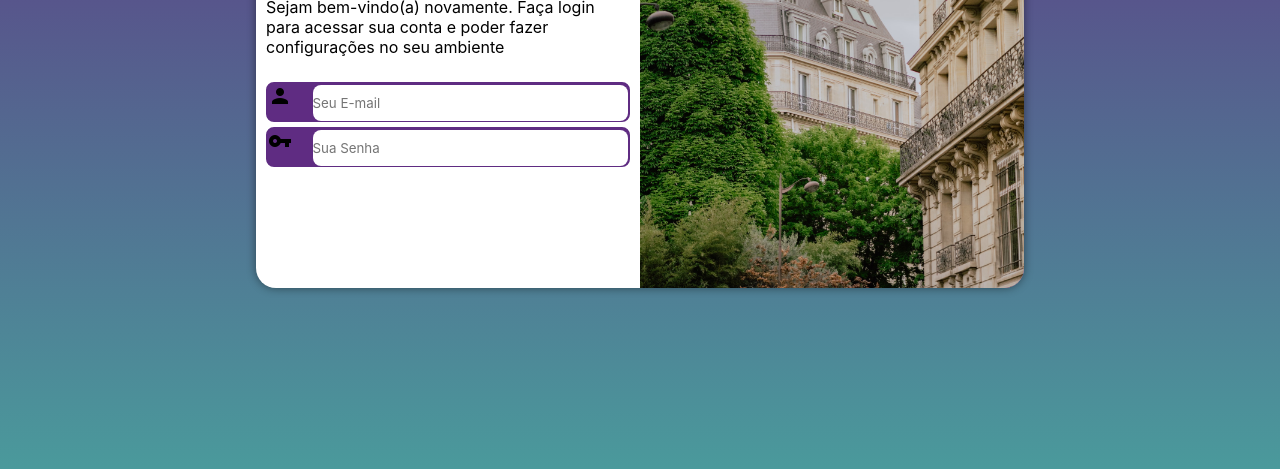
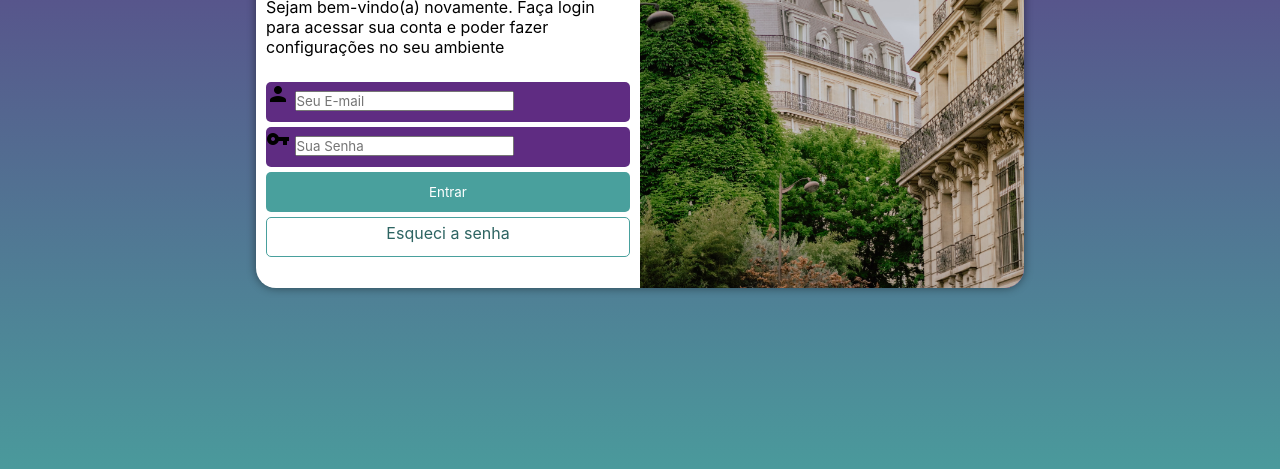
Before and after one commit to Kaua-da-Cunha-Rodrigues/projeto-login, a plain HTML site: page index.html in a window 1280 px wide. Shown: the part 287-756 px from the top of the page. Drawn offline with Linux system fonts and the light colour scheme.

Commit message:
quase finalizado

```diff
--- a/estilos/style.css
+++ b/estilos/style.css
@@ -22,7 +22,7 @@ section#login{
     display: block;
     background-color: white;
     width: 250px;
-    height: 500px;
+    height: 525px;
     border-radius: 20px;
     position: absolute;
     top: 50%;
@@ -51,21 +51,43 @@ section #form p.desc{
     font-size: 0.8em;
     padding-bottom: 20px;
 }
-section #form .campoForm{
+form div.campoForm{
+    background-color: var(--cor1);
     display: block;
     width: 100%;
     height: 40px;
+    border-radius: 5px;
     margin: 5px 0;
-    background-color: var(--cor1);
-    border: 2px solid var(--cor1);
-    border-radius: 8px;
 }
-section #form .campoForm input{
-    width: calc(100% - 45px);
-    height: 100%;
-    border: 0;
-    border-radius: 8px;
+form div.campoForm label{
+    display: none;
 }
-section #form .campoForm i{
-    width: 40px;
+form input[type=submit]{
+    display: block;
+    width: 100%;
+    height: 40px;
+    background-color: var(--cor0);
+    color: white;
+    border: none;
+    border-radius: 5px;
+    cursor: pointer;
 }
+form input[type=submit]:hover{
+    background-color: #2d6462;
+}
+form a.botao{
+    display: block;
+    text-align: center;
+    width: 100%;
+    height: 40px;
+    padding-top: 5px;
+    margin-top: 5px;
+    background-color: white;
+    color: #2d6462;
+    border: 1px solid #49a09d;
+    border-radius: 5px;
+    text-decoration: none;
+}
+form a.botao:hover{
+    background-color: #6cd3cf;
+}
--- a/index.html
+++ b/index.html
@@ -21,16 +21,17 @@
 
                     <div class="campoForm">
                         <i class="material-icons">person</i>
-                            <input type="text" name="email" id="iemail" placeholder="Seu E-mail">
-                            <label for="iemail"></label>
+                        <input type="text" name="email" id="iemail" placeholder="Seu E-mail" autocomplete="email" maxlength="30" required>
+                        <label for="iemail">Login</label>
                     </div>
 
                     <div class="campoForm">
                         <i class="material-icons">vpn_key</i>
-                            <input type="text" name="senha" id="isenha" placeholder="Sua Senha">
-                            <label for="isenha"></label>
+                        <input type="text" name="senha" id="isenha" placeholder="Sua Senha" autocomplete="current-password" min="8" maxlength="20" required>
+                        <label for="isenha">Senha</label>
                     </div>
-
+                    <input type="submit" value="Entrar">
+                    <a href="esqueci.html" class="botao">Esqueci a senha</a>
                 </form>
             </div>
         </section>
```
Lines whose indentation alone changed are shown as unchanged.
